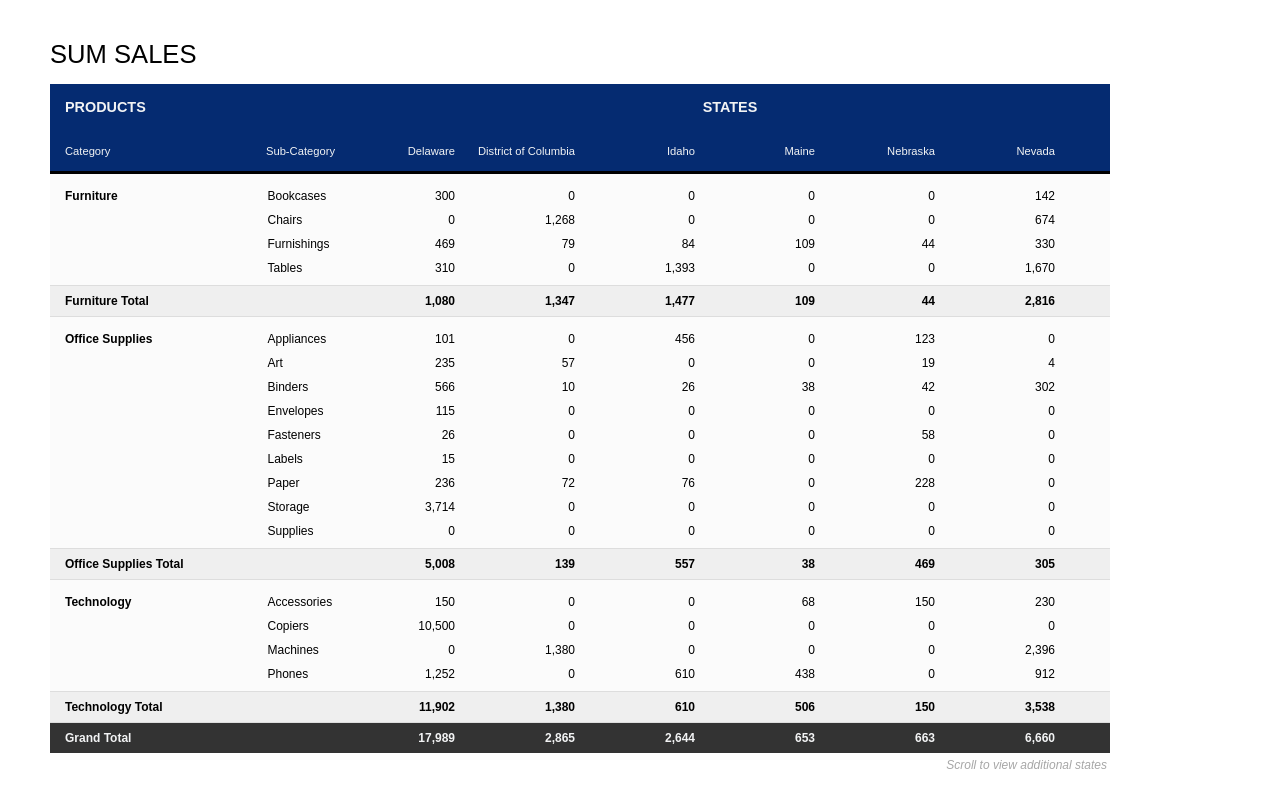
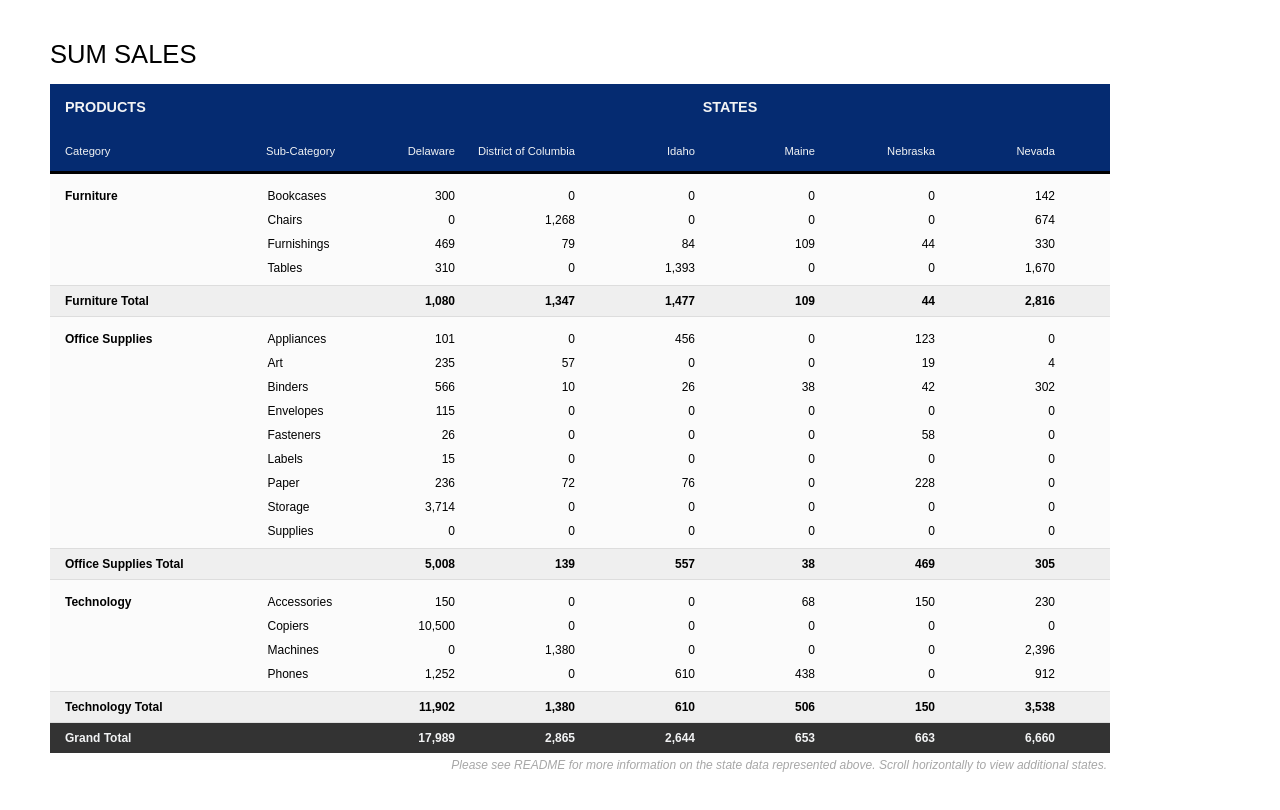
Before and after one commit to kristingreenslit/pivot-table, a React (Create React App) app: page / in a window 1280 px wide. Shown: the top 810 px of the page. Built offline with nearby package versions, Linux system fonts and the light colour scheme.

Commit message:
Update disclaimer text beneath table

```diff
--- a/src/components/TableColumn.jsx
+++ b/src/components/TableColumn.jsx
@@ -157,7 +157,7 @@ class TableColumn extends React.Component {
             {this._getTableColumn()}
           </div>
         </div>
-        <div className='italic base-font-xs medium-gray right mt5 mr3'>Scroll to view additional states</div>
+        <div className='italic base-font-xs medium-gray right mt5 mr3'>Please see README for more information on the state data represented above. Scroll horizontally to view additional states.</div>
       </div>
     );
   }
```
Also changed, not shown: 1 other file (tests, documents, lock files or other folders).
